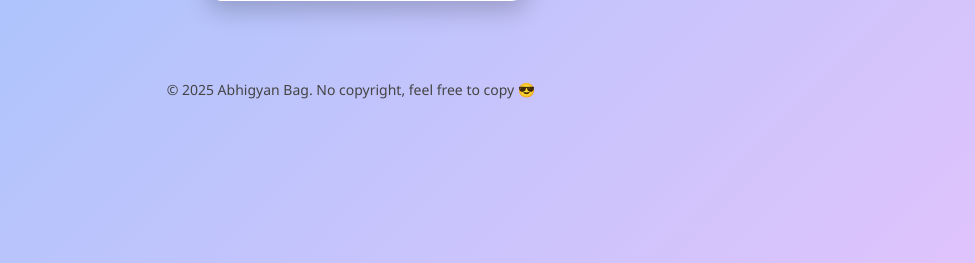
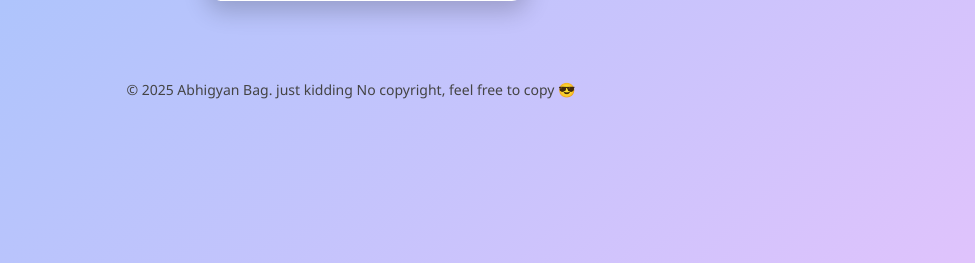
Before and after one commit to Abhigyan123423/dice-sim-app, a Flask app: page / in a window 1280 px wide. Shown: the part 537-800 px from the top of the page, without its empty margins (289-1264 px from the left). Run offline with Flask 3, Linux system fonts and the light colour scheme.

Commit message:
Update base.html

```diff
--- a/templates/base.html
+++ b/templates/base.html
@@ -16,7 +16,7 @@
 	</main>
 
 	<footer>
-		<p>© 2025 Abhigyan Bag. No copyright, feel free to copy 😎</p>
+		<p>© 2025 Abhigyan Bag. just kidding No copyright, feel free to copy 😎</p>
 	</footer>
 </body>
 </html>
```
